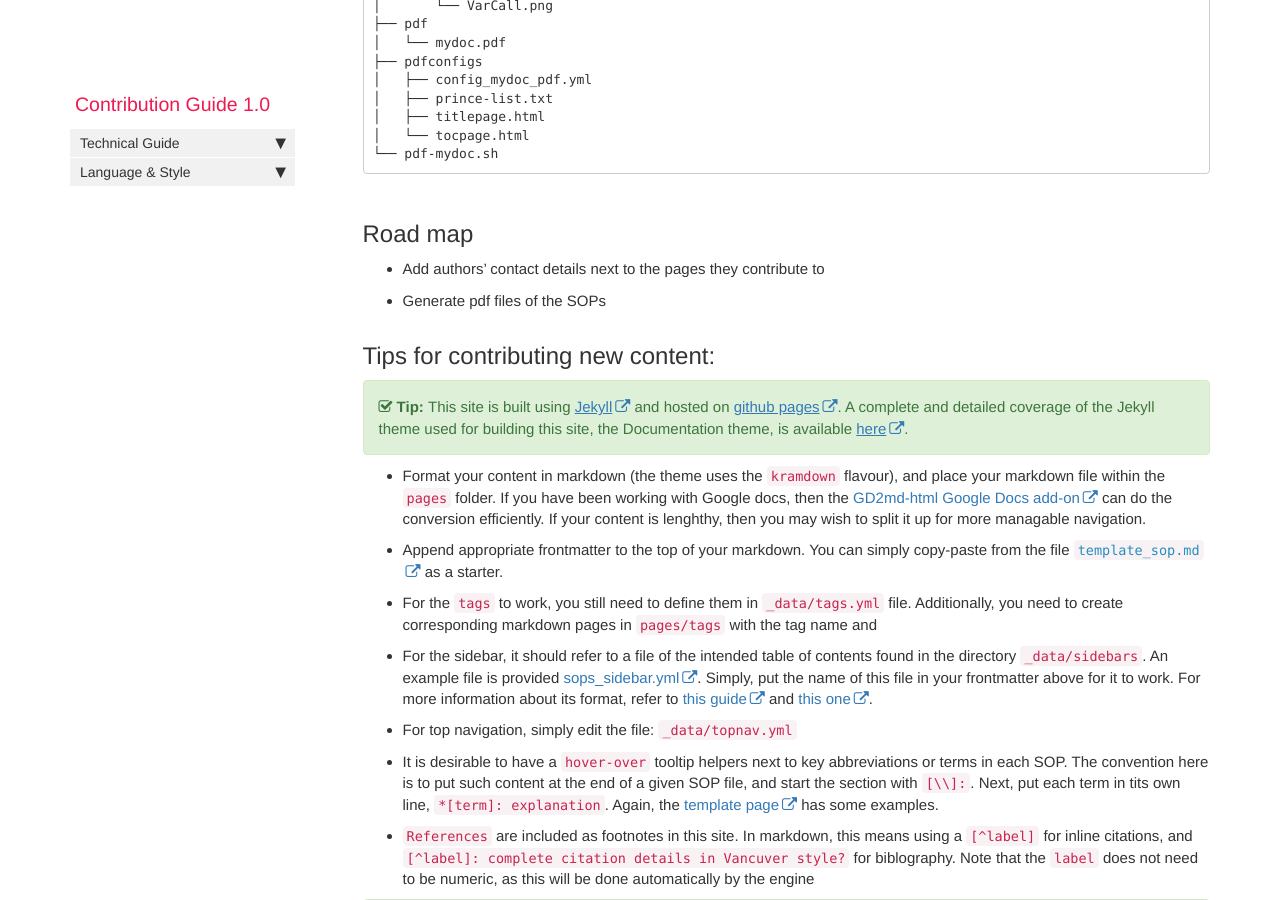
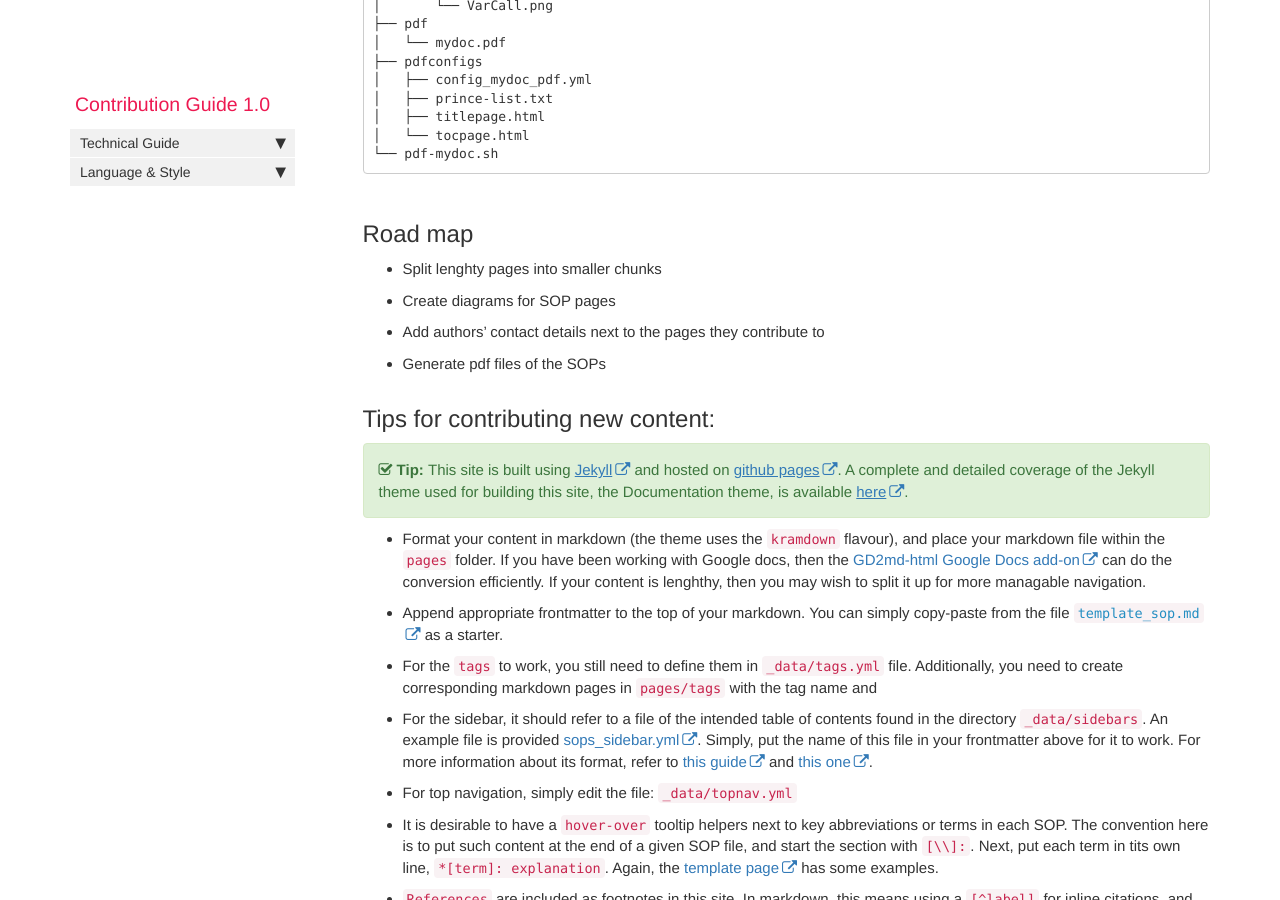
Before and after one commit to h3abionet/H3ABionet-SOPs, a Jekyll site: the page built from pages/contributing/cont_tech-guide.md, in a window 1280 px wide and 900 px high, scrolled down 1211 px. Built offline with Jekyll 4.4.1, drawn with Linux system fonts in a browser that asks for light colours; nearby versions of some CDN libraries; comment, search, counter and statistics services are not loaded.

Commit message:
add more to dos to the Road map

````diff
--- a/pages/contributing/cont_tech-guide.md
+++ b/pages/contributing/cont_tech-guide.md
@@ -61,6 +61,8 @@ Below is a tree of key files and folders within this site that would need editin
 ```
 ## Road map {#road-map}
 
+- Split lenghty pages into smaller chunks
+- Create diagrams for SOP pages
 - Add authors' contact details next to the pages they contribute to
 - Generate pdf files of the SOPs
 
````
